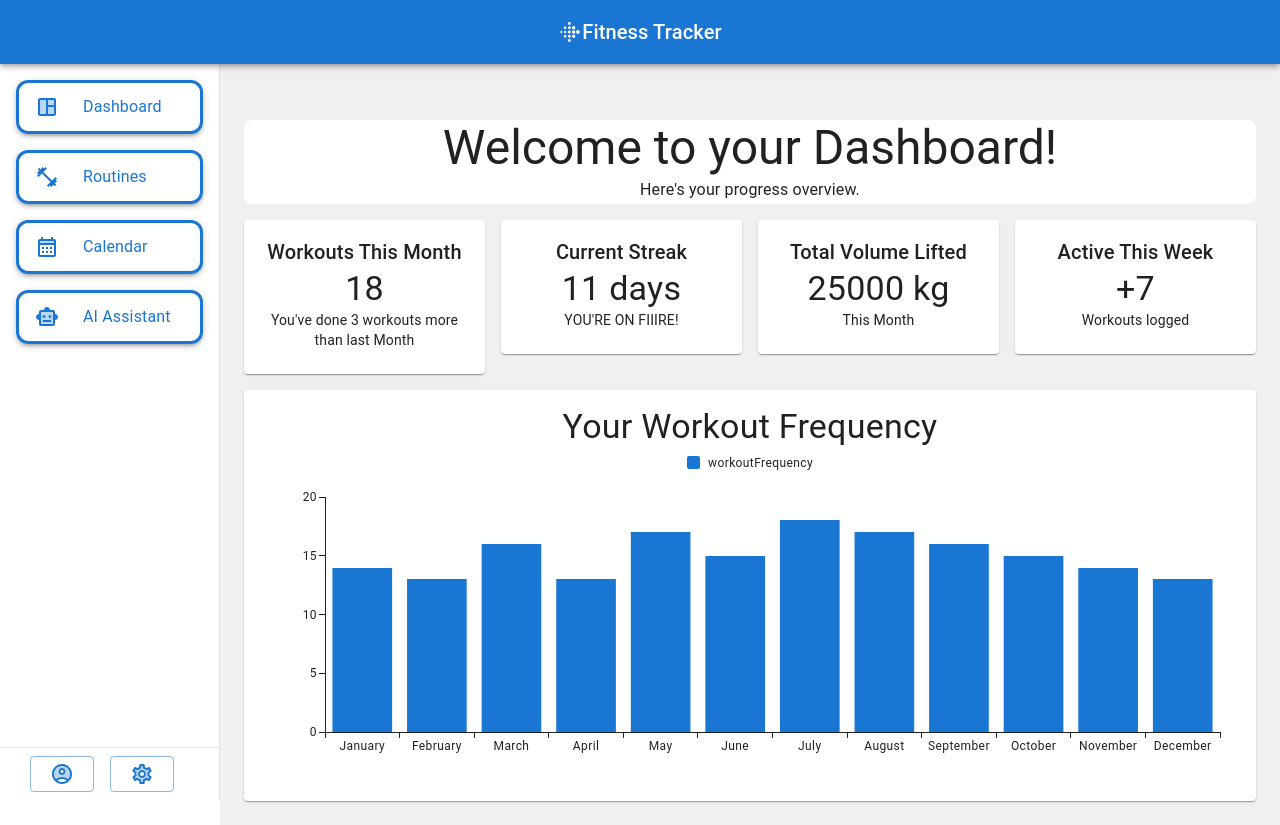
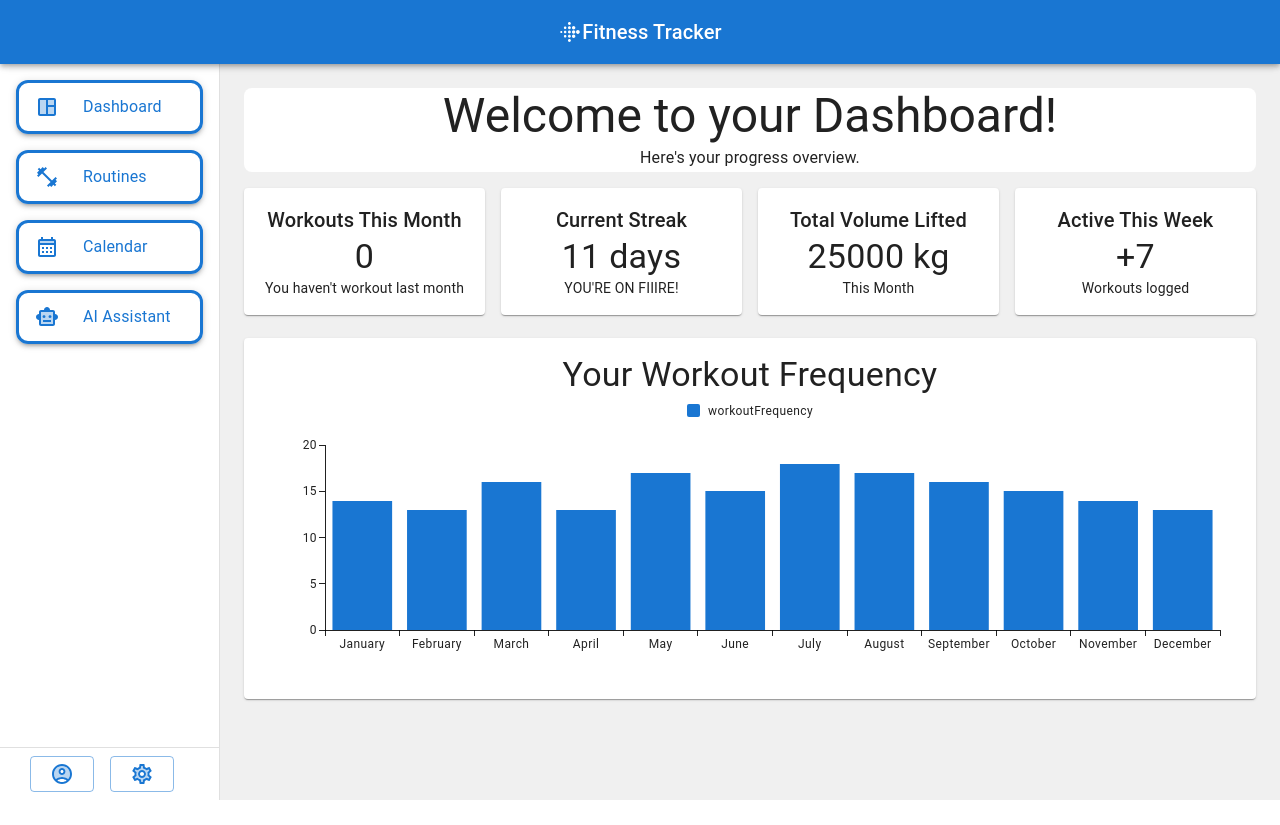
Before and after one commit to PIPetkova19/workout-routine-manager, a React (Vite) app in the folder workout-routine-manager/: page / in a window 1280 px wide. After the commit the page ends 800 px from the top, so only its background shows below. Built offline with nearby package versions, Linux system fonts and the light colour scheme; no server answers; the database is empty.

Commit message:
Workouts Count
Adjusted workouts count to work with Supabase and moved helper functions to an separate file instead of Dashboard

```diff
--- a/workout-routine-manager/src/App.css
+++ b/workout-routine-manager/src/App.css
@@ -1,6 +1,5 @@
 #root {
   margin: 0 auto;
-  padding-top: 2rem;
   text-align: center;
   height: 100vh;
   width: 100%;
--- /dev/null
+++ b/workout-routine-manager/src/utilities/data.jsx
@@ -0,0 +1,53 @@
+import { supabase } from "../supabase/supabase-client";
+import { useState, useEffect } from "react";
+import { CreateCard } from "../views/theme/Theme";
+import { calculateDifference, calculateWorkouts } from "./helperFunctions";
+
+const currentMonth = new Date().getMonth();
+const currentYear = new Date().getFullYear();
+
+export const GetCalendar = (type) => {
+  const [fetchError, setFetchError] = useState(null);
+  const [calendar, setCalendar] = useState(null);
+  const [count, setCount] = useState(0);
+  const [difference, setDifference] = useState(0);
+
+  useEffect(() => {
+    const fetchCalendar = async () => {
+      const { data, error } = await supabase
+      .from("calendar")
+      .select();
+
+      if (error) {
+        setFetchError("Could not fetch the calendar");
+        setCalendar(null);
+        setCount(0);
+        console.log(error);
+      }
+
+      if (data) {
+        setCalendar(data);
+        setFetchError(null);
+        let currentAmount = calculateWorkouts(data, currentMonth);
+        setCount(currentAmount);
+        setDifference(calculateDifference(data, currentAmount, currentYear, currentMonth));
+      }
+    };
+
+    fetchCalendar();
+  }, []);
+  return (
+    <>
+      {fetchError && (<CreateCard
+                      text={"Workouts This Month"}
+                      data={``}
+                      subText={`${fetchError}`}
+                    />)}
+        {calendar && (<CreateCard
+                      text={"Workouts This Month"}
+                      data={`${count}`}
+                      subText={`${difference}`}
+                    />)}
+    </>
+  );
+};
--- /dev/null
+++ b/workout-routine-manager/src/utilities/helperFunctions.js
@@ -0,0 +1,73 @@
+export function calculateWorkouts(data, currentMonth){
+  let count = 0;
+  data.forEach(element => {
+    const month = new Date(element.date).getMonth()
+    if(month === currentMonth){
+      count++;
+    }
+  });
+
+  return count;
+}
+
+export function calculateDifference(data, currentAmount, currentYear, currentMonth){
+  let previousAmount;
+
+  if (currentMonth === 0) {
+
+    data.forEach(element => {
+      const year = new Date(element.date).getFullYear();
+      const month = new Date(element.date).getMonth();
+      if(year === currentYear - 1 && month === 11){
+        if(!previousAmount) {
+          previousAmount = 1;
+        } else {
+          previousAmount++;
+        }
+      }
+    });
+
+    if(!previousAmount) return "You haven't workout last month";
+
+  } else {
+
+    data.forEach(element => {
+      const year = new Date(element.date).getFullYear();
+      const month = new Date(element.date).getMonth();
+      if(year === currentYear && month === currentMonth - 1){
+        if(!previousAmount) {
+          previousAmount = 1;
+        } else {
+          previousAmount++;
+        }
+      }
+    });
+
+    if(!previousAmount) return "You haven't workout last month";
+
+  }
+
+  if (currentAmount < previousAmount) {
+    return `You've done ${previousAmount - currentAmount} workouts less than last Month`;
+  } else if (currentAmount > previousAmount) {
+    return `You've done ${currentAmount - previousAmount} workouts more than last Month`;
+  } else if (currentAmount === previousAmount) {
+    return "You've done the same amount as last Month";
+  } else if (!currentAmount || !previousAmount) {
+    return "Insufficient data to compare workouts.";
+  }
+}
+
+export function streaks(data){
+    if(data === 0){
+        return "C'mon you can do this!";
+    } else if (data > 0 && data <= 3){
+        return "Keep it up!";
+    } else if (data > 3 && data <= 6){
+        return "You're doing great!";
+    } else if (data > 6 && data <= 9) {
+        return "You're killing it!"
+    } else if (data > 9){
+        return "YOU'RE ON FIIIRE!"
+    }
+}
--- a/workout-routine-manager/src/views/Dashboardd.jsx
+++ b/workout-routine-manager/src/views/Dashboardd.jsx
@@ -1,18 +1,19 @@
 import { Box, Typography, Grid } from "@mui/material";
 import { BarsDataset, CreateCard } from "./theme/Theme";
 import { fitnessData } from "../dataMockUp/data";
+import { streaks } from "../utilities/helperFunctions";
+import { GetCalendar } from "../utilities/data";
 
 let currentMonth = new Date().getMonth();
 let currentYear = new Date().getFullYear();
-console.log(currentYear);
 
 const dataToShow = [
   { dataKey: "workoutFrequency", label: "workoutFrequency", color: "#1976d2" },
 ];
-const workoutsDifference = calculateDifference(fitnessData, currentMonth, currentYear);
 const streakSubtext = streaks(fitnessData[currentYear][currentMonth].currentStreak);
 
 export default function Dashboard() {
+  let calendar = GetCalendar();
   return (
     <Box>
       <Box
@@ -31,28 +32,24 @@ export default function Dashboard() {
       </Box>
       <Box>
         <Grid container spacing={2}>
-          <Grid size={3}>
-            <CreateCard
-              text={"Workouts This Month"}
-              data={`${fitnessData[currentYear][currentMonth].workoutsThisMonth}`}
-              subText={workoutsDifference}
-            />
+          <Grid size={{ xs: 12, md: 3 }}>
+            {calendar}
           </Grid>
-          <Grid size={3}>
+          <Grid size={{ xs: 12, md: 3 }}>
             <CreateCard
               text={"Current Streak"}
               data={`${fitnessData[currentYear][currentMonth].currentStreak} days`}
               subText={streakSubtext}
             />
           </Grid>
-          <Grid size={3}>
+          <Grid size={{ xs: 12, md: 3 }}>
             <CreateCard
               text={"Total Volume Lifted"}
               data={`${fitnessData[currentYear][currentMonth].totalVolumeLifted} kg`}
               subText={"This Month"}
             />
           </Grid>
-          <Grid size={3}>
+          <Grid size={{ xs: 12, md: 3 }}>
             <CreateCard
               text={"Active This Week"}
               data={`+${fitnessData[currentYear][currentMonth].activeThisWeek}`}
@@ -73,38 +70,3 @@ export default function Dashboard() {
     </Box>
   );
 }
-
-function calculateDifference(fitnessData, currentMonth, currentYear) {
-  let currentAmount = fitnessData[currentYear][currentMonth].workoutsThisMonth;
-  let previousAmount;
-  if (currentMonth === 0) {
-    if (fitnessData[currentYear - 1] === undefined) return 'No data from previous year to compare';
-    previousAmount = fitnessData[currentYear - 1][11].workoutsThisMonth;
-  } else {
-    previousAmount = fitnessData[currentYear][currentMonth - 1].workoutsThisMonth;
-  }
-
-  if (currentAmount < previousAmount) {
-    return `You've done ${previousAmount - currentAmount} workouts less than last Month`;
-  } else if (currentAmount > previousAmount) {
-    return `You've done ${currentAmount - previousAmount} workouts more than last Month`;
-  } else if (currentAmount === previousAmount) {
-    return "You've done the same amount as last Month";
-  } else if (currentAmount === undefined || previousAmount === undefined) {
-    return "Insufficient data to compare workouts.";
-  }
-}
-
-function streaks(data){
-    if(data === 0){
-        return "C'mon you can do this!";
-    } else if (data > 0 && data <= 3){
-        return "Keep it up!";
-    } else if (data > 3 && data <= 6){
-        return "You're doing great!";
-    } else if (data > 6 && data <= 9) {
-        return "You're killing it!"
-    } else if (data > 9){
-        return "YOU'RE ON FIIIRE!"
-    }
-}
--- a/workout-routine-manager/src/views/theme/Theme.jsx
+++ b/workout-routine-manager/src/views/theme/Theme.jsx
@@ -67,7 +67,7 @@ export function BasicButton({ iconName }) {
 
 export function CreateCard({ text, data, subText="", width = "100%" }) {
   return (
-    <Card>
+    <Card sx={{ height: "95%" }}>
       <CardContent>
         <Typography variant="h6">{text}</Typography>
         <Typography variant="h4">{data}</Typography>
@@ -87,7 +87,7 @@ export function BarsDataset({ data, toShow, keyProp, name = 'This is Chart' }) {
         <BarChart
           dataset={data}
           xAxis={[{ dataKey: keyProp }]}
-          height="300"
+          height="250"
           series={toShow}
         />
       </CardContent>
```
